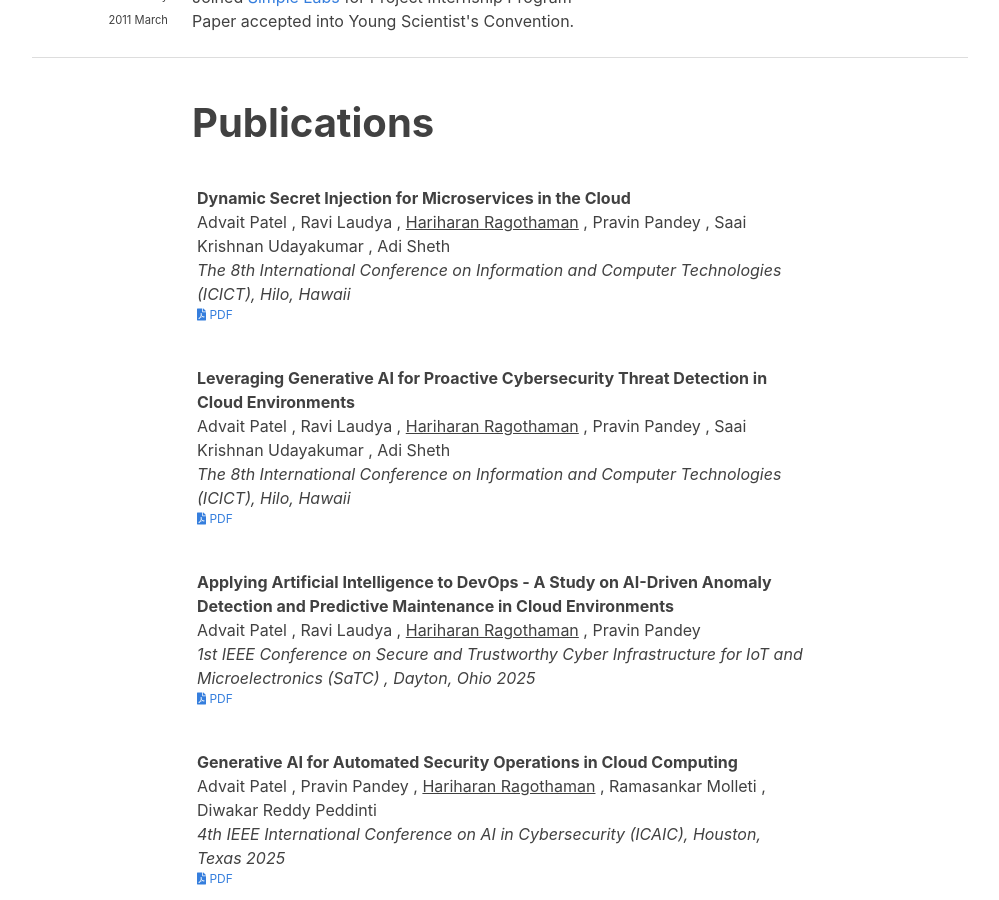
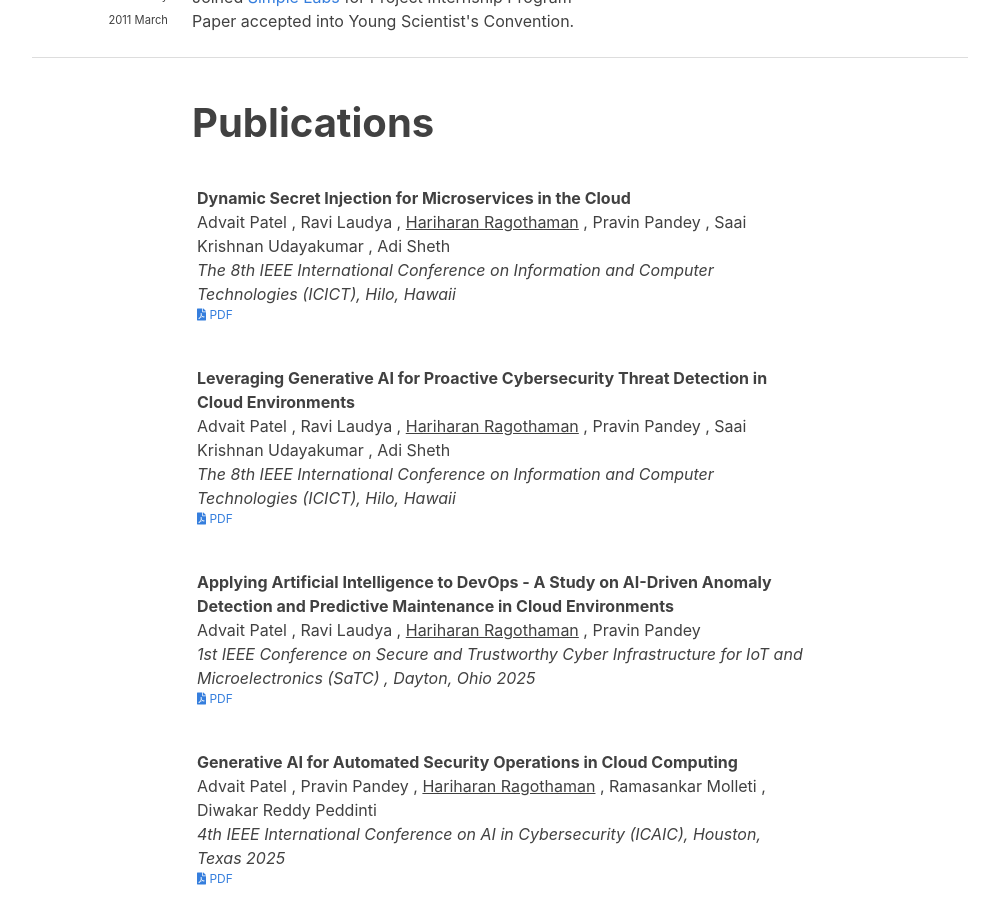
Before and after one commit to hariharanragothaman/hariharanragothaman.github.io, a Jekyll site: the page built from index.md, in a window 1280 px wide and 900 px high, scrolled down 3531 px. Shown: the whole window, without its empty margins (140-1139 px from the left). Built offline with Jekyll 4.4.1, drawn with Linux system fonts in a browser that asks for light colours; nearby versions of some CDN libraries; some web fonts are replaced.

Commit message:
Polishes and Updates

```diff
--- a/_data/publications.yaml
+++ b/_data/publications.yaml
@@ -8,7 +8,7 @@
     - Saai Krishnan Udayakumar
     - Adi Sheth
   title: Dynamic Secret Injection for Microservices in the Cloud
-  venue: The 8th International Conference on Information and Computer Technologies (ICICT), Hilo, Hawaii
+  venue: The 8th IEEE International Conference on Information and Computer Technologies (ICICT), Hilo, Hawaii
   type: conference
   pdf: https://www.icict.org/
 
@@ -21,7 +21,7 @@
     - Saai Krishnan Udayakumar
     - Adi Sheth
   title: Leveraging Generative AI for Proactive Cybersecurity Threat Detection in Cloud Environments
-  venue: The 8th International Conference on Information and Computer Technologies (ICICT), Hilo, Hawaii
+  venue: The 8th IEEE International Conference on Information and Computer Technologies (ICICT), Hilo, Hawaii
   type: conference
   pdf: https://www.icict.org/
 
```
